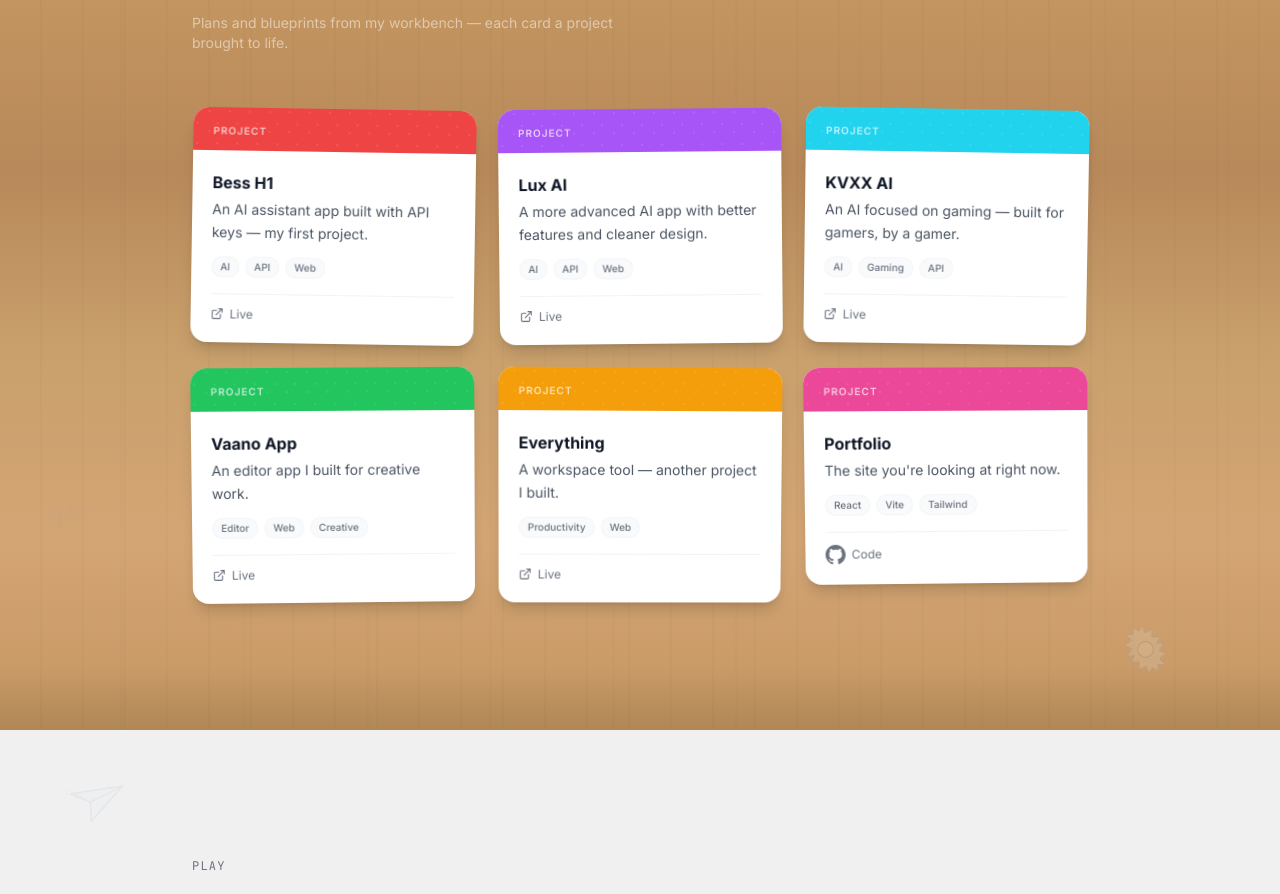
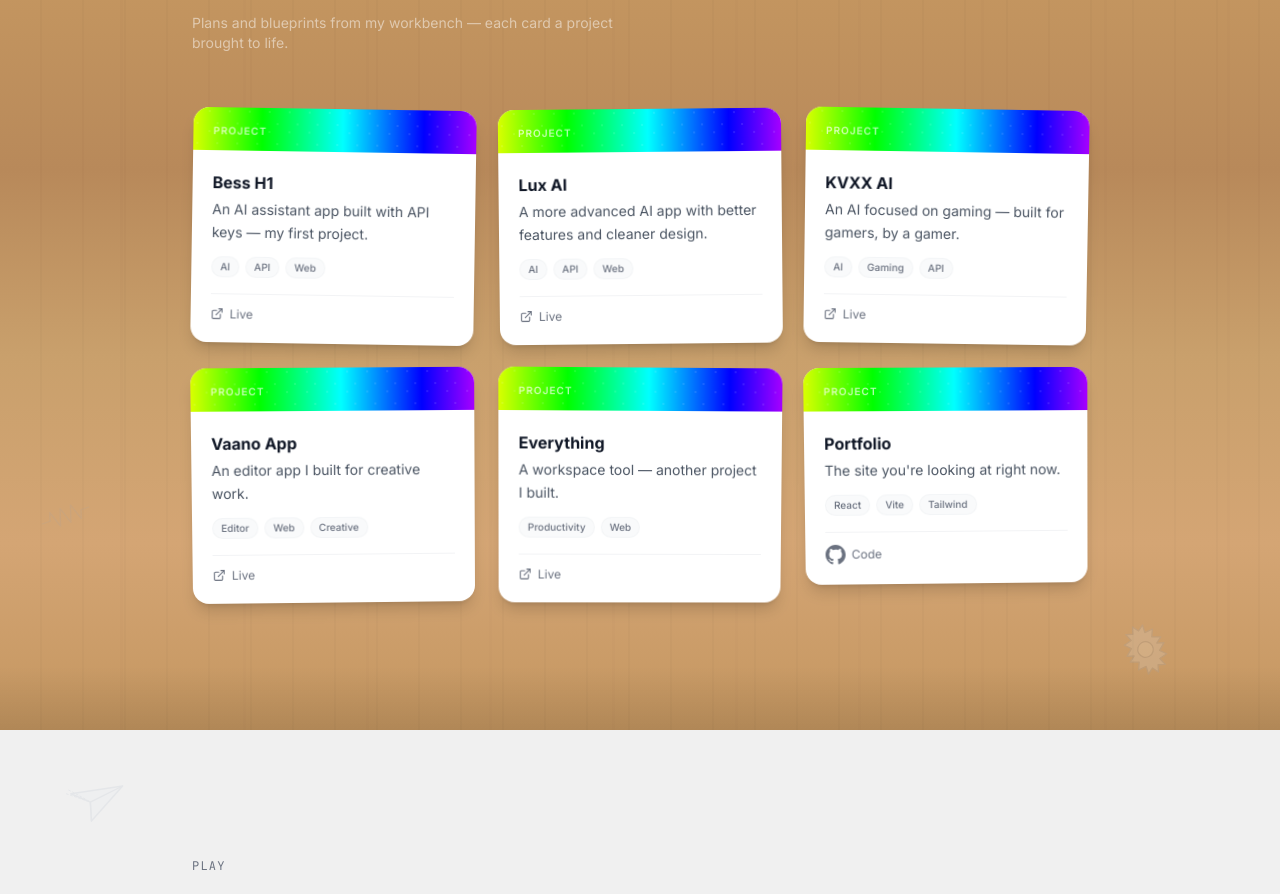
Before and after one commit to dhakshinmahesh1-alt/portfolio-of-dhakshin, a React (Vite) app: page / in a window 1280 px wide. Shown: the part 2699-3593 px from the top of the page. Built offline with nearby package versions, Linux system fonts and the light colour scheme.

Commit message:
feat: RGB animated gradient on project card headers

```diff
--- a/src/components/Projects.jsx
+++ b/src/components/Projects.jsx
@@ -9,7 +9,6 @@ const projects = [
     description: 'An AI assistant app built with API keys — my first project.',
     tags: ['AI', 'API', 'Web'],
     live: 'https://bess-h1.vercel.app',
-    color: '#ef4444',
     spin: 3,
   },
   {
@@ -17,7 +16,6 @@ const projects = [
     description: 'A more advanced AI app with better features and cleaner design.',
     tags: ['AI', 'API', 'Web'],
     live: 'https://lux-ai.vercel.app',
-    color: '#a855f7',
     spin: -2,
   },
   {
@@ -25,7 +23,6 @@ const projects = [
     description: 'An AI focused on gaming — built for gamers, by a gamer.',
     tags: ['AI', 'Gaming', 'API'],
     live: 'https://vaano-v1.vercel.app',
-    color: '#22d3ee',
     spin: 4,
   },
   {
@@ -33,7 +30,6 @@ const projects = [
     description: 'An editor app I built for creative work.',
     tags: ['Editor', 'Web', 'Creative'],
     live: 'https://vaano-v1.vercel.app',
-    color: '#22c55e',
     spin: -3,
   },
   {
@@ -41,7 +37,6 @@ const projects = [
     description: 'A workspace tool — another project I built.',
     tags: ['Productivity', 'Web'],
     live: 'https://everything-workspace.vercel.app',
-    color: '#f59e0b',
     spin: 2,
   },
   {
@@ -49,7 +44,6 @@ const projects = [
     description: "The site you're looking at right now.",
     tags: ['React', 'Vite', 'Tailwind'],
     github: 'https://github.com/dhakshinmahesh1-alt/portfolio-of-dhakshin',
-    color: '#ec4899',
     spin: -4,
   },
 ]
@@ -123,10 +117,7 @@ export default function Projects() {
                 {/* macOS Calendar Card */}
                 <div className="bg-white rounded-2xl shadow-lg shadow-black/15 overflow-hidden cursor-default group-hover:shadow-xl transition-shadow">
                   {/* Colored header — like macOS calendar date */}
-                  <div
-                    className="px-5 pt-4 pb-3 relative overflow-hidden"
-                    style={{ backgroundColor: p.color }}
-                  >
+                  <div className="px-5 pt-4 pb-3 relative overflow-hidden rgb-header">
                     {/* Subtle pattern overlay */}
                     <div className="absolute inset-0 opacity-10" style={{
                       backgroundImage: 'radial-gradient(circle at 20% 80%, white 1px, transparent 1px), radial-gradient(circle at 80% 20%, white 1px, transparent 1px)',
--- a/src/index.css
+++ b/src/index.css
@@ -55,3 +55,14 @@ body {
   background: var(--color-border);
   border-radius: 3px;
 }
+
+.rgb-header {
+  background: linear-gradient(90deg, #ff0000, #ff8800, #ffff00, #00ff00, #00ffff, #0000ff, #ff00ff, #ff0000);
+  background-size: 200% 100%;
+  animation: rgbSlide 3s linear infinite;
+}
+
+@keyframes rgbSlide {
+  0% { background-position: 0% 50%; }
+  100% { background-position: 200% 50%; }
+}
```
